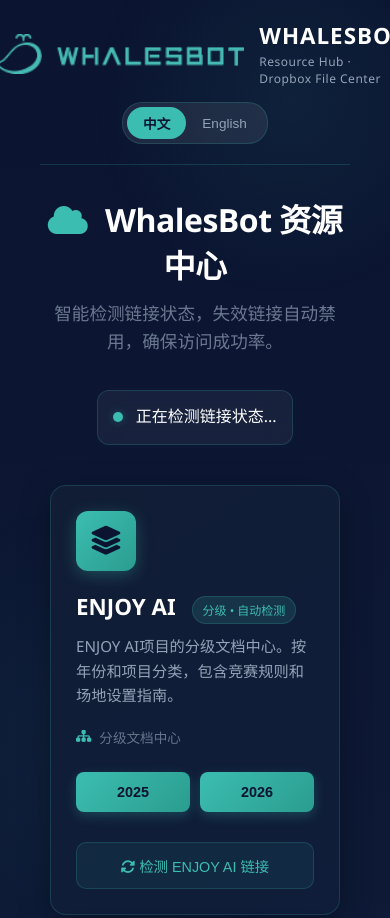
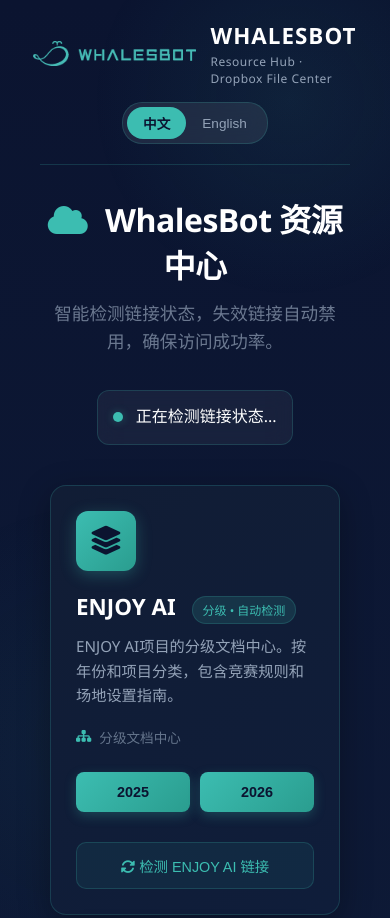
Before and after one commit to lbbgreat2/dropbox-link-service, a website: page public/index.html in a window 390 px wide. Shown: the top 918 px of the page. Drawn offline with Linux system fonts and the light colour scheme; no server answers.

Commit message:
Update index.html

```diff
--- a/public/index.html
+++ b/public/index.html
@@ -59,7 +59,7 @@
         }
 
         .brand-logo img {
-            height: 48px;
+            height: 30px;
             width: auto;
         }
 
@@ -181,7 +181,7 @@
             }
 
             .brand-logo img {
-                height: 40px;
+                height: 25px;
             }
 
             .card-grid {
```
